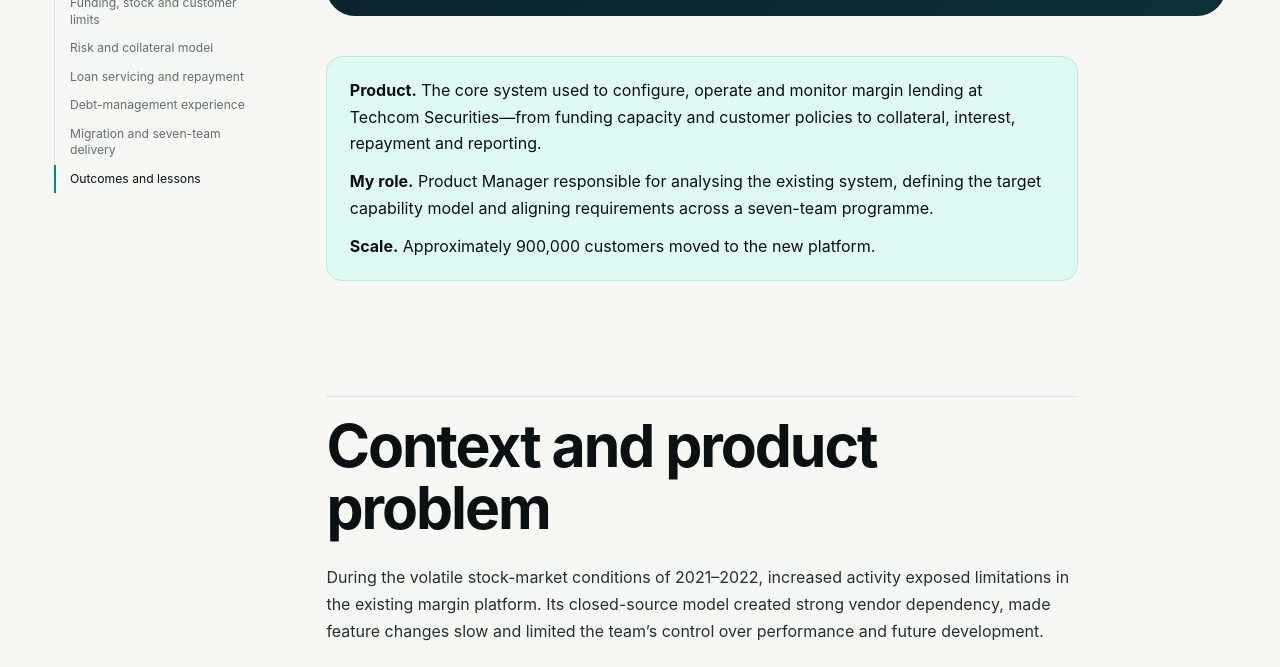
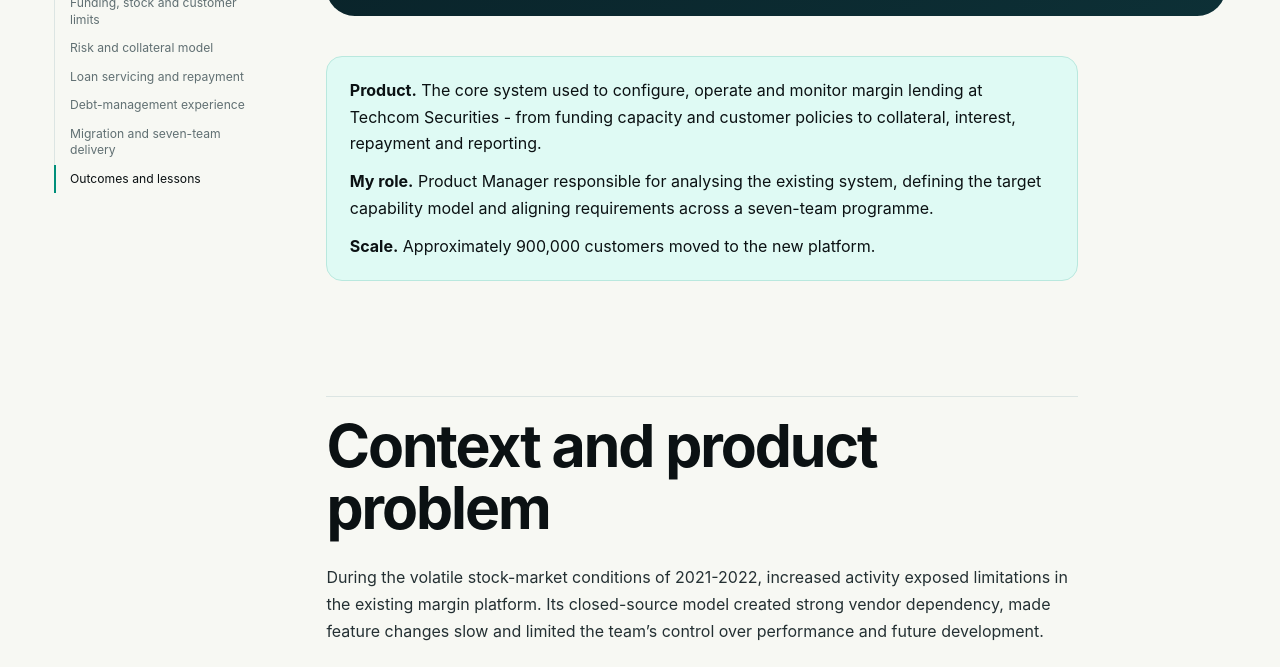
Before and after one commit to tham-tracy/tham-tracy.github.io, a Jekyll site: the page built from work/tcbs-loan-management.md, in a window 1280 px wide and 1400 px high, scrolled down 984 px. Shown: the part 180-847 px from the top of the window. Built offline with Jekyll 4.4.1, drawn with Linux system fonts in a browser that asks for light colours; some of the changed text lies outside the part shown.

Commit message:
Use short hyphens in portfolio copy

```diff
--- a/_layouts/default.html
+++ b/_layouts/default.html
@@ -27,7 +27,7 @@
 
   <footer class="site-footer">
     <div class="wrap">
-      <p>{{ site.author }} — {{ site.tagline }}</p>
+      <p>{{ site.author }} - {{ site.tagline }}</p>
       <p class="footer-links">
         {%- if site.links.email %}<a href="mailto:{{ site.links.email }}">Email</a>{% endif -%}
         {%- if site.links.linkedin and site.links.linkedin != "" %} · <a href="{{ site.links.linkedin }}">LinkedIn</a>{% endif -%}
--- a/work/tcbs-loan-management.md
+++ b/work/tcbs-loan-management.md
@@ -5,8 +5,8 @@ org: "Techcom Securities"
 permalink: /work/tcbs-loan-management/
 description: "A product case study on redesigning TCBS's core margin platform and coordinating a large-scale customer migration."
 summary: >-
-  Redesigning the core platform behind margin lending—from funding pools and
-  collateral to risk monitoring and loan servicing—while coordinating the
+  Redesigning the core platform behind margin lending - from funding pools and
+  collateral to risk monitoring and loan servicing - while coordinating the
   migration of approximately 900,000 customers across seven teams.
 meta:
   - ["Role", "Product Manager"]
@@ -28,7 +28,7 @@ meta:
 
 <div class="overview" markdown="1">
 **Product.** The core system used to configure, operate and monitor margin
-lending at Techcom Securities—from funding capacity and customer policies to
+lending at Techcom Securities - from funding capacity and customer policies to
 collateral, interest, repayment and reporting.
 
 **My role.** Product Manager responsible for analysing the existing system,
@@ -40,7 +40,7 @@ seven-team programme.
 
 ## Context and product problem
 
-During the volatile stock-market conditions of 2021–2022, increased activity
+During the volatile stock-market conditions of 2021-2022, increased activity
 exposed limitations in the existing margin platform. Its closed-source model
 created strong vendor dependency, made feature changes slow and limited the
 team's control over performance and future development.
```
Also changed, not shown: index.md (+2 -2 lines), work/aura.md (+5 -5 lines).
